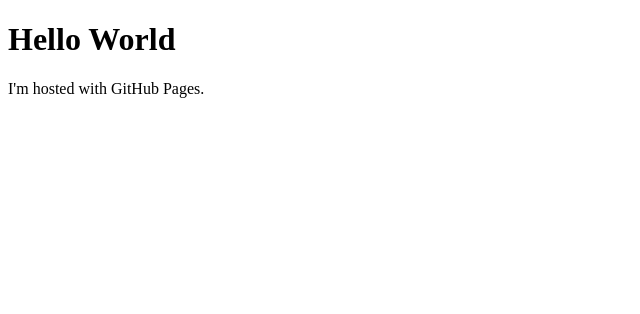
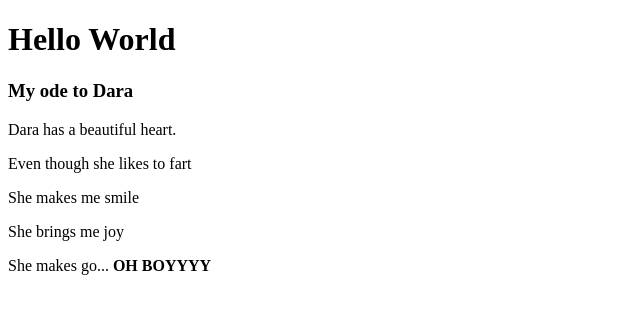
Before and after one commit to henoknows/henoknows.github.io, a plain HTML site: page index.html in a window 1280 px wide. Shown: the whole page, without its empty margins (0-640 px from the left). Drawn offline with Linux system fonts and the light colour scheme.

Commit message:
Ode to Dara

```diff
--- a/index.html
+++ b/index.html
@@ -2,6 +2,11 @@
 <html>
 <body>
 <h1>Hello World</h1>
-<p>I'm hosted with GitHub Pages.</p>
+<h3>My ode to Dara</h3>
+<p>Dara has a beautiful heart.</p>
+<p>Even though she likes to fart</p>
+<p>She makes me smile</p>
+<p>She brings me joy</p>
+<p>She makes go... <strong>OH BOYYYY</strong></p>
 </body>
 </html>
```
